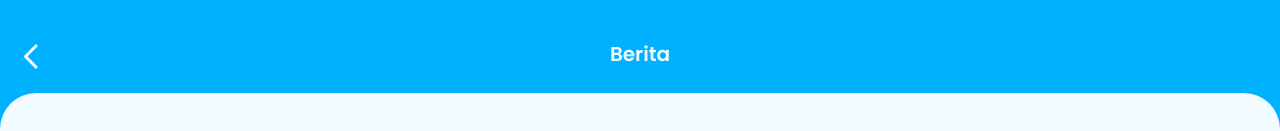
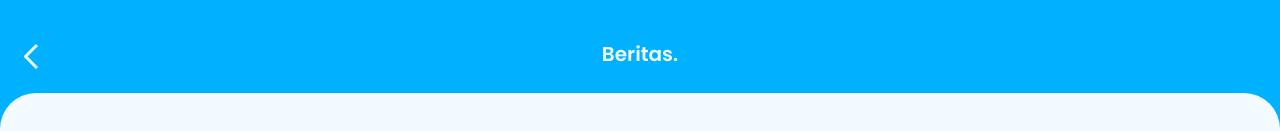
Before and after one commit to derbitrijulian/Web-App-RVM, a Next.js app: page /news in a window 1280 px wide. Shown: the top 131 px of the page. Built offline with nearby package versions, Linux system fonts and the light colour scheme.

Commit message:
home page

```diff
--- a/src/app/news/page.js
+++ b/src/app/news/page.js
@@ -10,7 +10,7 @@ export default function Page() {
         </Link>
 
         <h1 className="text-bgSecondary font-semibold w-full text-center text-[20px] pb-6 pt-1">
-          Berita
+          Beritas.
         </h1>
       </div>
       <div className="bg-bgSecondary h-full rounded-t-[36px] pt-10 pb-8">
```
